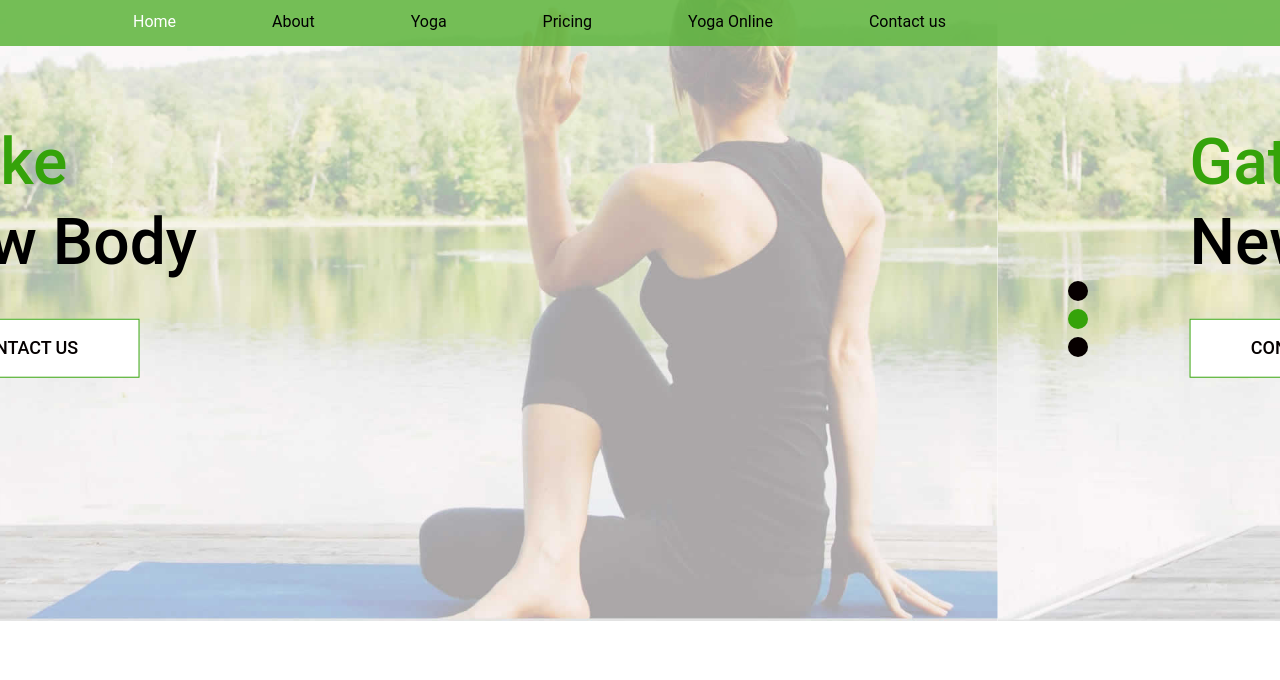
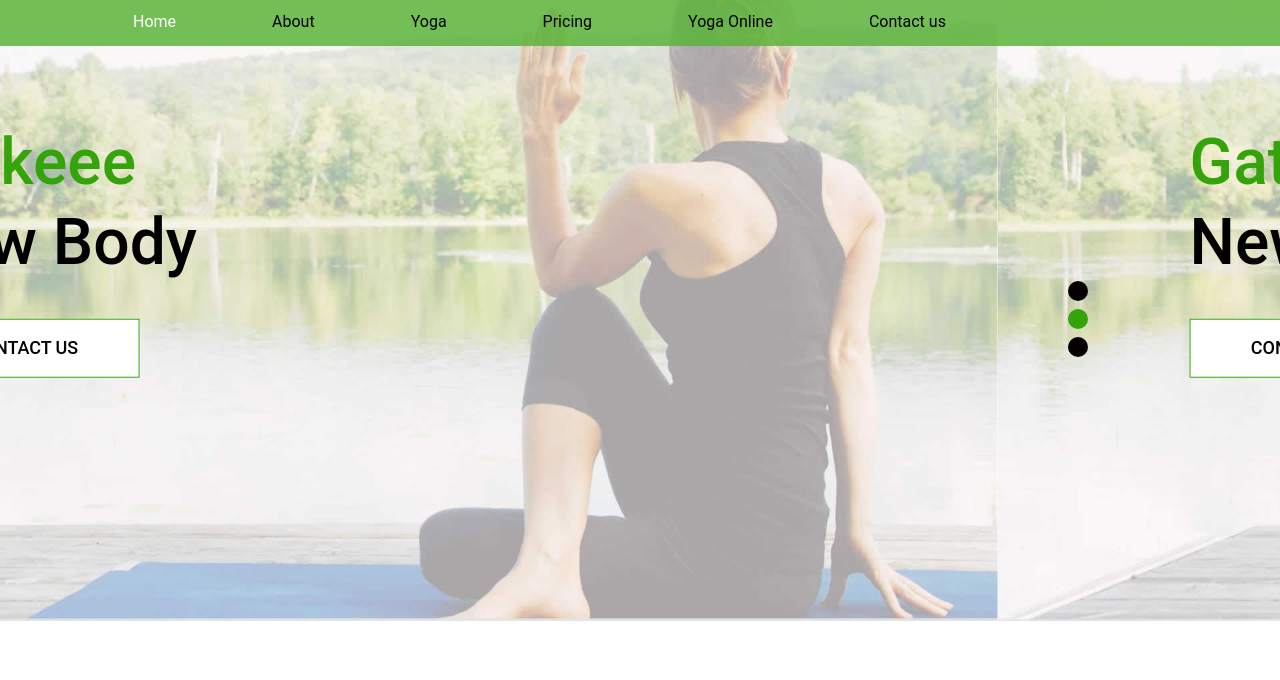
Before and after one commit to techyteams/jtechyteams.unaux.com, a plain HTML site: page index.html in a window 1280 px wide. Shown: the part 120-800 px from the top of the page. Drawn offline with Linux system fonts and the light colour scheme; some packages are replaced by stand-ins of ours.

Commit message:
Update index.html

```diff
--- a/index.html
+++ b/index.html
@@ -115,7 +115,7 @@
                             <img class="first-slide" src="images/banner.jpg" alt="First slide">
                             <div class="container">
                                 <div class="carousel-caption relative">
-                                    <h1>Make<br>
+                                    <h1>Makeee<br>
                 <strong class="dark_brown">New Body </strong></h1>
 
                                     <a href="#">contact us</a>
```
